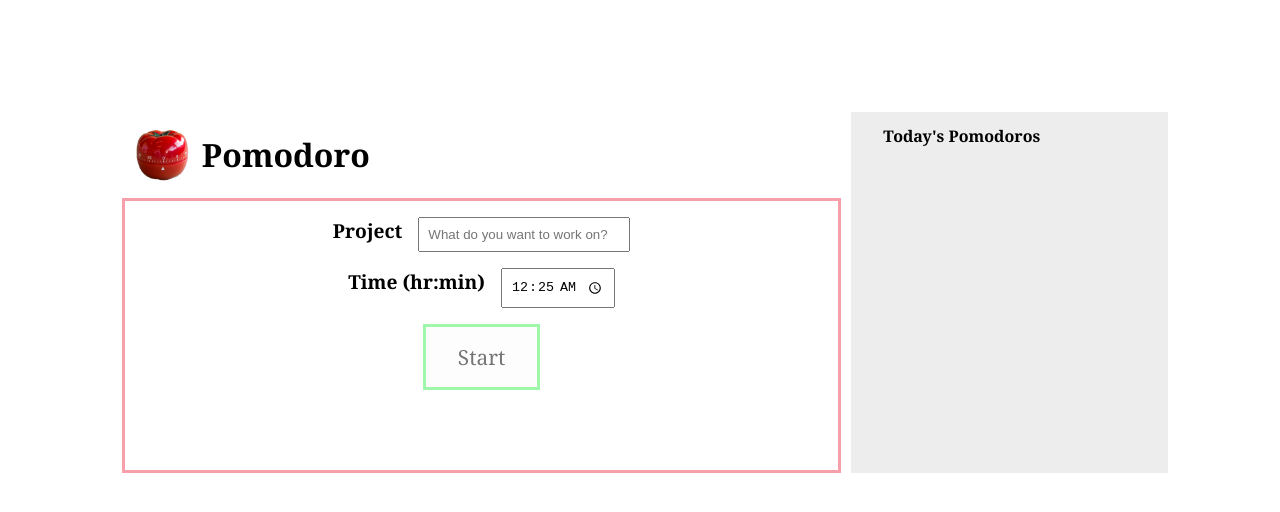
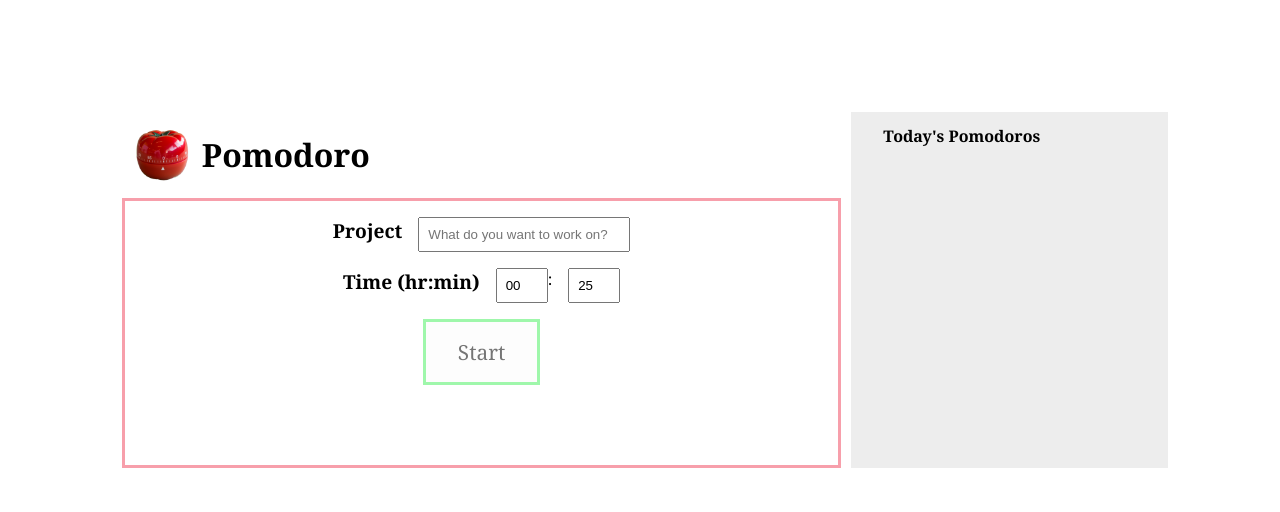
Before and after one commit to CatYuan/pomodoro, a React (Create React App) app: page / in a window 1280 px wide. Shown: the top 512 px of the page. Built offline with nearby package versions, Linux system fonts and the light colour scheme.

Commit message:
refactored input from numbers to time

```diff
--- a/src/App.css
+++ b/src/App.css
@@ -142,3 +142,7 @@ input {
   display: flex;
   flex-direction: row;
 }
+
+.time-input {
+  width: 2rem;
+}
--- a/src/App.js
+++ b/src/App.js
@@ -174,15 +174,23 @@ class TimerHolder extends React.Component {
 class EditableTimer extends React.Component {
   state = {
     project: '',
-    totalTime: '00:25',
+    totalTime: '00:25'
   }
 
   handleProjectChange = (e) => {
     this.setState({project: e.target.value});
   };
 
-  handleTimeChange = (e) => {
-    this.setState({totalTime: e.target.value});
+  handleHourChange = (e) => {
+    const currMin = this.state.totalTime.split(':')[1];
+    const newTotalTime = helpers.formatLeadingZero(e.target.value) + ':' + helpers.formatLeadingZero(currMin);
+    this.setState({totalTime:newTotalTime});
+  };
+
+  handleMinChange = (e) => {
+    const currHour = this.state.totalTime.split(':')[0];
+    const newTotalTime = helpers.formatLeadingZero(currHour) + ':' + helpers.formatLeadingZero(e.target.value);
+    this.setState({totalTime: newTotalTime});
   };
 
   handleStartClick = () => {
@@ -194,6 +202,8 @@ class EditableTimer extends React.Component {
         id: helpers.uuid4(),
       };
       this.props.handleStartClick(activity);
+    } else {
+      alert('Please enter a project that you want to complete.');
     }
   };
 
@@ -213,10 +223,18 @@ class EditableTimer extends React.Component {
         <div className='label-input'>
           <label>Time (hr:min)</label>
           <input
-            type='time'
-            defaultValue='00:25'
-            id='time-input'
-            onChange={(e) => this.handleTimeChange(e)}
+            type='number'
+            defaultValue='00'
+            className='time-input'
+            min='0'
+            onChange={(e) => this.handleHourChange(e)}
+          /> :
+          <input
+            type='number'
+            defaultValue='25'
+            className='time-input'
+            min='1'
+            onChange={(e) => this.handleMinChange(e)}
           />
         </div>
         <button
--- a/src/helpers.js
+++ b/src/helpers.js
@@ -8,7 +8,8 @@ export function uuid4(){
   return uuid;
 }
 
-function formatLeadingZero(num) {
+export function formatLeadingZero(num) {
+  num = parseInt(num);
   return num < 10 ? '0'+num : num;
 }
 
```
